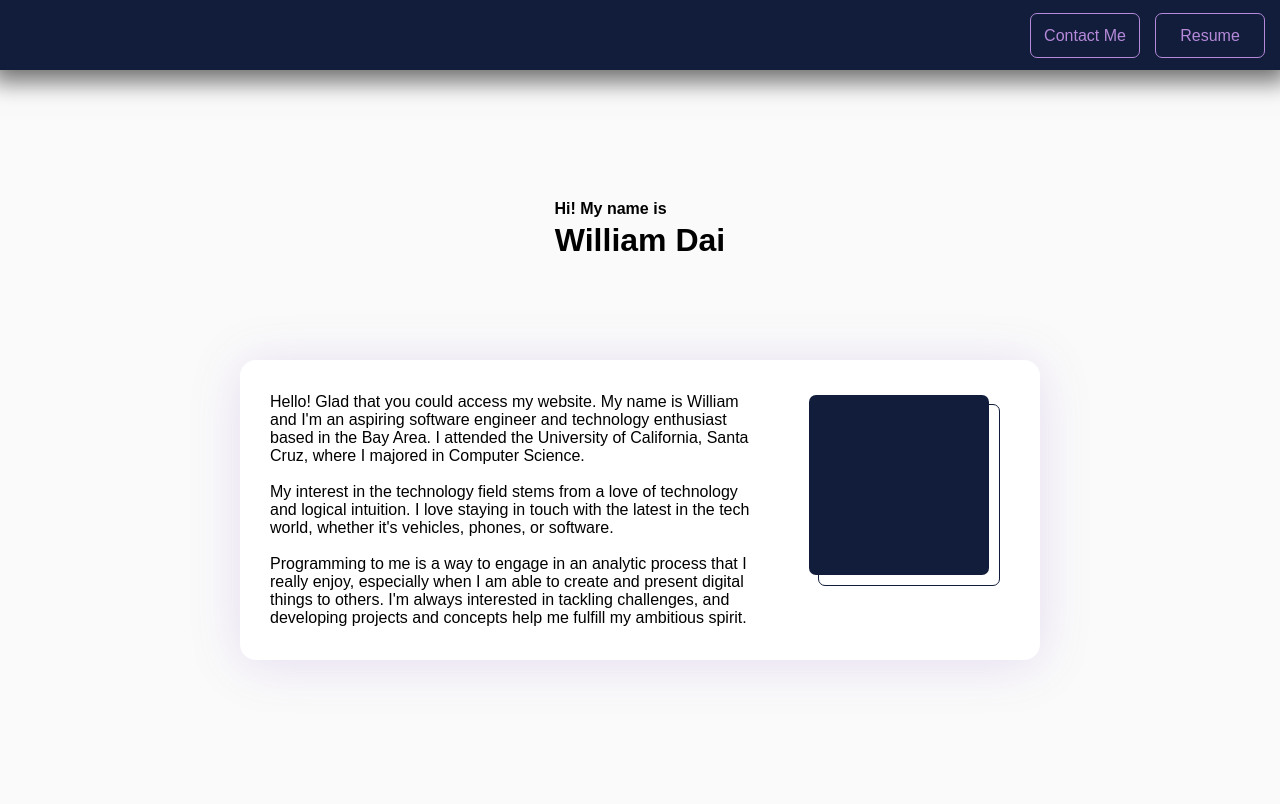
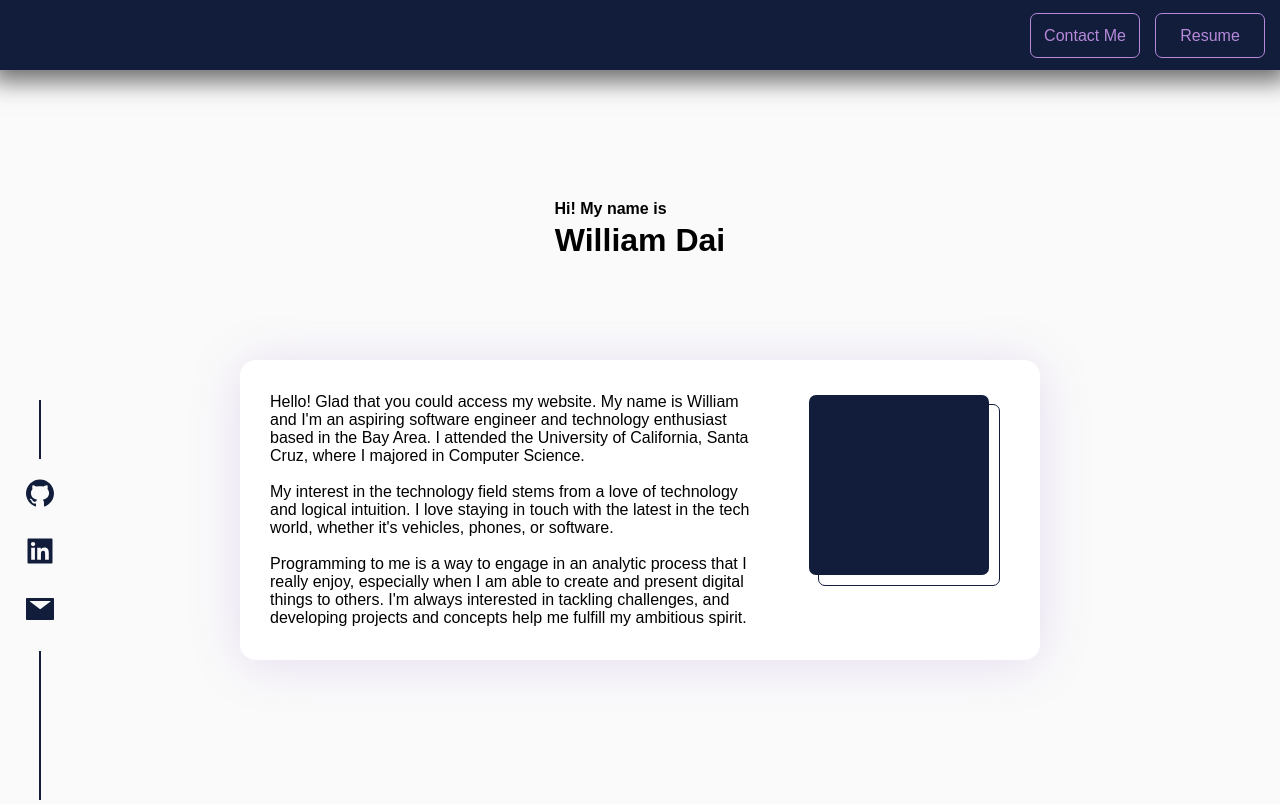
Before and after one commit to william-dai/williamdai.me, a Gatsby site: page / in a window 1280 px wide. Shown: the top 804 px of the page. Built offline with nearby package versions, Linux system fonts and the light colour scheme; Gatsby itself is replaced by a stand-in of ours.

Commit message:
Adding Socials sections

```diff
--- a/src/components/footer.js
+++ b/src/components/footer.js
@@ -1,20 +1,19 @@
 import React, { useEffect, useRef } from 'react';
 import styled from 'styled-components';
 import ScrollReveal from 'scrollreveal';
+import { AiFillGithub, AiFillLinkedin, AiFillMail } from "react-icons/ai";
 
 const Foot = styled.div`
     position: relative;
     display: flex;
+    flex-direction: column;
     justify-content: center;
     align-items: center;
     margin: auto;
     margin-top: 360px;
     margin-bottom: 50px;
-    width: 800px;
-
-    @media (max-width: 1080px) {
-        width: 70%
-    }
+    width: 100%;
+    visibility: hidden;
 
     @media (max-width: 720px) {
         margin-top: 200px;
@@ -33,12 +32,42 @@ const Foot = styled.div`
     }
 `;
 
+const SocialDiv = styled.div`
+    position: relative;
+    display: flex;
+    flex-direction: row;
+    justify-content: space-around;
+    align-items: center;
+    width: 100%;
+    height: 60px;
+    margin-bottom: 40px;
+
+    @media (min-width: 601px) {
+        display: none;
+    }
+`;
+
 const Font = styled.h4`
     color: rgba(200, 200, 200);
 
     transition: 0.3s;
     &:hover {
         color: rgba(160, 160, 160);
+    }
+`;
+
+const HorizontalLine = styled.div`
+    position: relative;
+    height: 2px;
+    background-color: rgba(17, 29, 58);
+`;
+
+const Icons = styled.h1`
+    font-size: 32px;
+
+    transition: 0.3s;
+    &:hover {
+        font-size: 40px;
     }
 `;
 
@@ -51,6 +80,25 @@ const Footer = () => {
 
     return (
         <Foot ref={fontContainer}>
+            <SocialDiv>
+                <HorizontalLine style={{width: '130px'}}/>
+                <a href="mailto:w.dai1150@gmail.com" target="_blank" rel="noreferrer">
+                    <Icons>
+                        <AiFillMail color='rgba(17, 29, 58)'/>
+                    </Icons>
+                </a>
+                <a href="https://github.com/william-dai" target="_blank" rel="noreferrer">
+                    <Icons>
+                        <AiFillLinkedin color='rgba(17, 29, 58)'/>
+                    </Icons>
+                </a>
+                <a href="https://www.linkedin.com/in/widai/" target="_blank" rel="noreferrer">
+                    <Icons>
+                        <AiFillGithub color='rgba(17, 29, 58)'/>
+                    </Icons>
+                </a>
+                <HorizontalLine style={{width: '130px'}}/>
+            </SocialDiv>
             <a href="https://github.com/william-dai/william-dai.com" target="_blank" rel="noreferrer">
                 <Font>
                     <i>
--- a/src/components/infoCards/experience.js
+++ b/src/components/infoCards/experience.js
@@ -21,6 +21,10 @@ const Card = styled.div`
 
     @media (max-width: 1080px) {
         width: 70%
+    }
+
+    @media (max-width: 920px) {
+        height: 820px;
     }
 
     @media (max-width: 600px) {
--- a/src/components/navibar.js
+++ b/src/components/navibar.js
@@ -27,7 +27,7 @@ const Header = styled.h1`
     animation-fill-mode: both;
 
     @media (max-width: 540px) {
-        justify-content: space-evenly;
+        justify-content: space-between;
     }
 `;
 
@@ -61,7 +61,8 @@ const NaviButton = styled.button`
     animation-fill-mode: both;
 
     @media (max-width: 540px) {
-        margin-right: 0px;
+        margin-left: 15px;
+        margin-right: 15px;
     }
 
     font-size: 16px;
--- /dev/null
+++ b/src/components/social.js
@@ -0,0 +1,80 @@
+import React from 'react';
+import styled from 'styled-components';
+import { AiFillGithub, AiFillLinkedin, AiFillMail } from "react-icons/ai";
+
+const SocialDiv = styled.div`
+    position: fixed;
+    display: flex;
+    flex-direction: column-reverse;
+    justify-content: flex-start;
+    align-items: center;
+    bottom: 0;
+    left: 0px;
+    width: 80px;
+    height: 400px;
+    @keyframes slideBottom {
+        0% {
+            transform: translateY(100%);
+        }
+        100% {
+            transform: translateY(0);
+        }
+    }
+    animation-name: slideBottom;
+    animation-duration: 1s;
+    animation-delay: 1s;
+    animation-fill-mode: both;
+
+    @media (max-width: 540px) {
+        justify-content: space-between;
+    }
+
+    @media (max-width: 600px) {
+        display: none;
+    }
+`;
+
+const VerticalLine = styled.div`
+    position: relative;
+    width: 2px;
+    background-color: rgba(17, 29, 58);
+`;
+
+const Icons = styled.h1`
+    font-size: 32px;
+
+    transition: 0.3s;
+    &:hover {
+        font-size: 40px;
+    }
+`;
+
+const Social = () => {
+    return (
+        <SocialDiv>
+            <VerticalLine style={{height: '200px'}}/>
+            <br/>
+            <a href="mailto:w.dai1150@gmail.com" target="_blank" rel="noreferrer">
+                <Icons>
+                    <AiFillMail color='rgba(17, 29, 58)'/>
+                </Icons>
+            </a>
+            <br/>
+            <a href="https://github.com/william-dai" target="_blank" rel="noreferrer">
+                <Icons>
+                    <AiFillLinkedin color='rgba(17, 29, 58)'/>
+                </Icons>
+            </a>
+            <br/>
+            <a href="https://www.linkedin.com/in/widai/" target="_blank" rel="noreferrer">
+                <Icons>
+                    <AiFillGithub color='rgba(17, 29, 58)'/>
+                </Icons>
+            </a>
+            <br/>
+            <VerticalLine style={{height: '80px'}}/>
+        </SocialDiv>
+    );
+}
+
+export default Social;
--- a/src/pages/index.js
+++ b/src/pages/index.js
@@ -7,6 +7,7 @@ import AboutMe from '../components/infoCards/aboutMe.js';
 import Skills from '../components/infoCards/skills.js';
 import Experience from '../components/infoCards/experience.js';
 import Footer from '../components/footer.js';
+import Social from '../components/social.js';
 
 import CPlusLogo from "../images/C++.png";
 import CLangLogo from "../images/C.png";
@@ -58,6 +59,7 @@ const Home = () => {
             {Skills(languages, technologies)}
             {Divider('Education & Work')}
             <Experience/>
+            <Social/>
             <Footer/>
         </div>
     )
```
